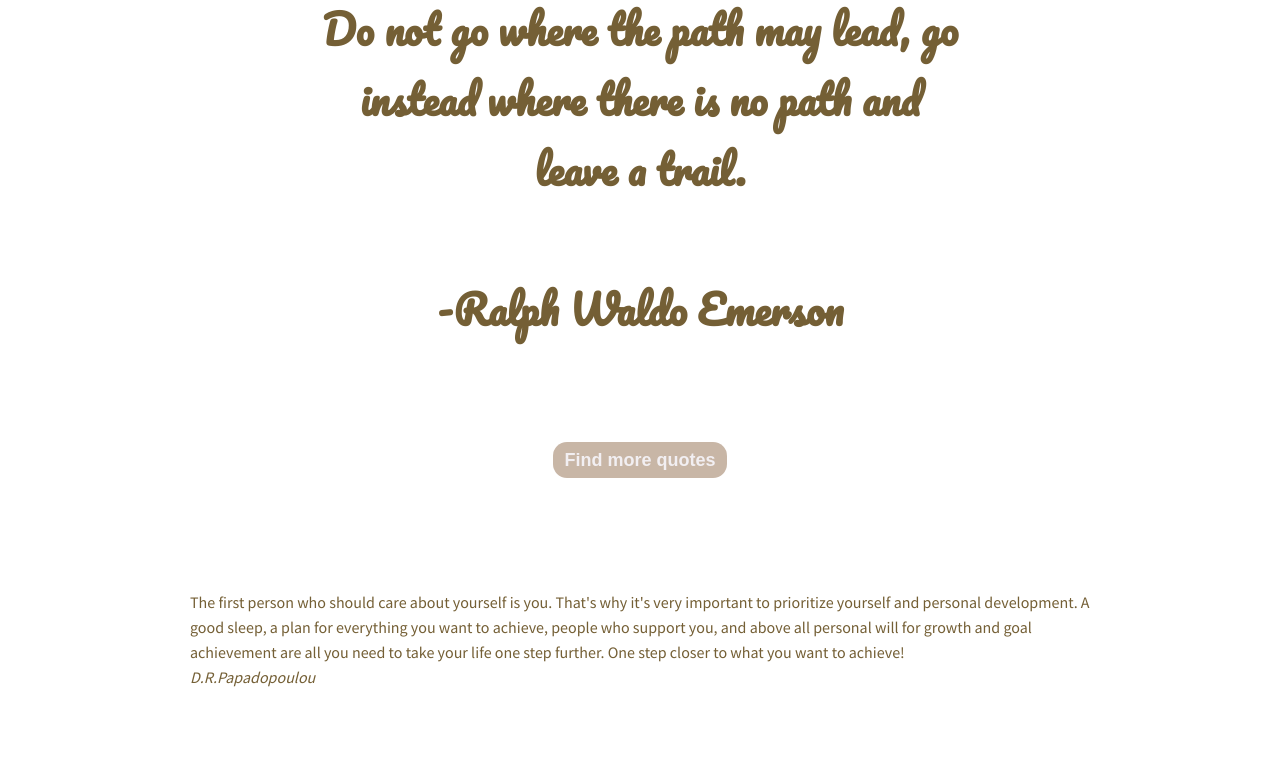
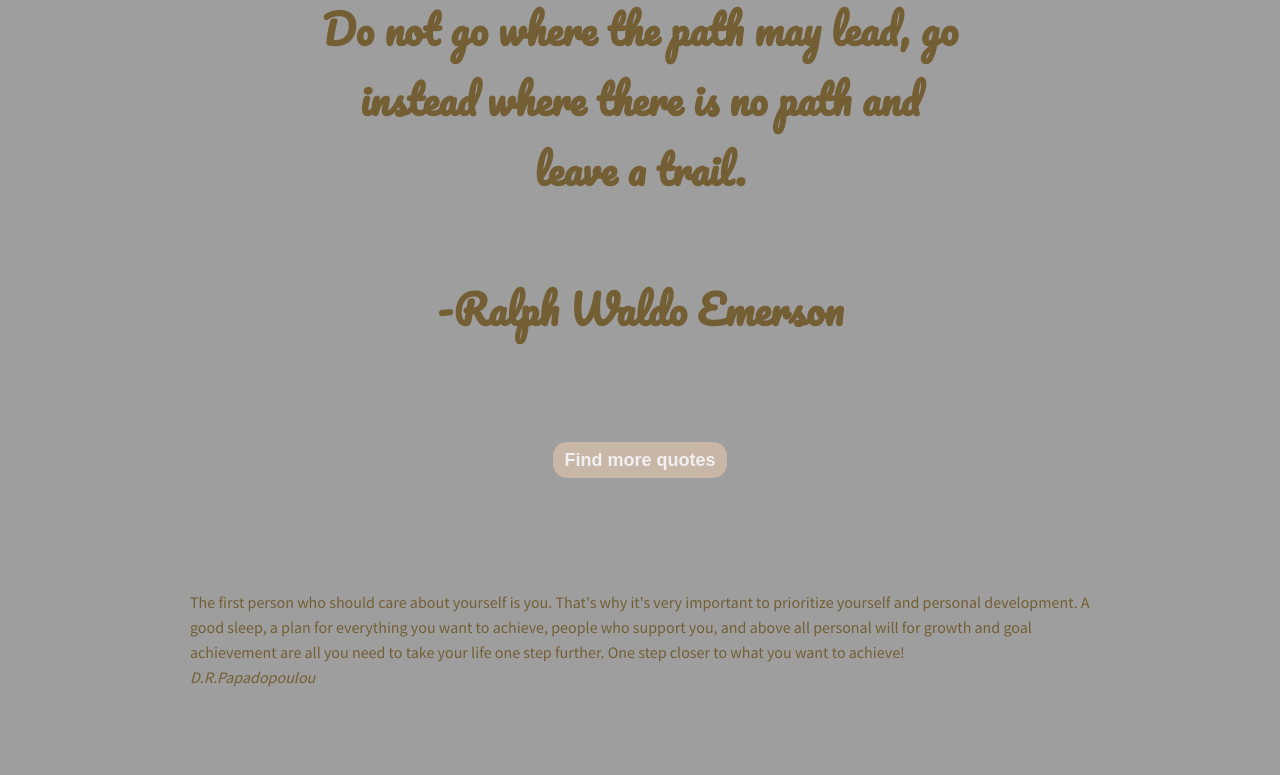
Before and after one commit to dpap96/Well.Being, a plain HTML site: page index.html in a window 1280 px wide. Shown: the part 326-1101 px from the top of the page. Drawn offline with nearby package versions, Linux system fonts and the light colour scheme; the site is published under a folder, as on GitHub Pages, so addresses that start at the root find nothing; a web font is replaced by a local one.

Commit message:
Update style.css

```diff
--- a/CSS/style.css
+++ b/CSS/style.css
@@ -5,7 +5,7 @@
      font-family: 'Nunito', sans-serif;
      color:#745f35;
      font-family: 'Source Sans Pro', sans-serif;
-     background-image: url("/images/photo.jpg");
+     background-image: url("photo.jpg");
      background-repeat: no-repeat;
      background-size: cover;
 
```
